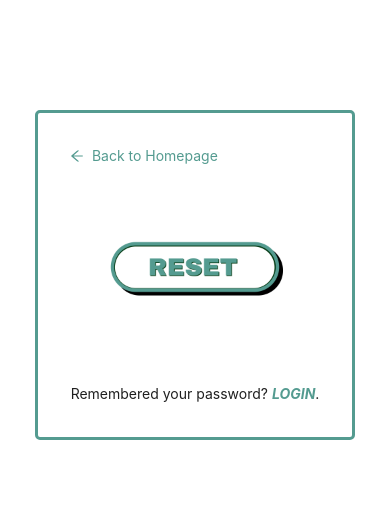
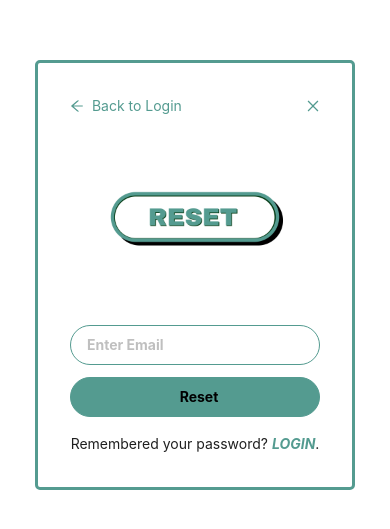
Before and after one commit to Trumg/COMP1640FE, a React (Vite) app: page /reset-password in a window 390 px wide. Shown: the part 147-676 px from the top of the page. Built offline with nearby package versions, Linux system fonts and the light colour scheme; no server answers.

Commit message:
Update phone auth

```diff
--- a/src/Components/Form/LoginForm/LoginEmailPasswordForm/LoginEmailPasswordForm.tsx
+++ b/src/Components/Form/LoginForm/LoginEmailPasswordForm/LoginEmailPasswordForm.tsx
@@ -69,6 +69,28 @@ const LoginEmailPasswordForm: React.FC = () => {
         </h3>
         <div className="login-google mt-2">
           <div>
+            <div className="flex justify-between">
+              <div className="mb-3">
+                <label
+                  htmlFor="email"
+                  className="block text-base font-medium text-gray-700"
+                >
+                  Email / Password
+                </label>
+              </div>
+              <div className="mb-3">
+                <label
+                  htmlFor="phone"
+                  className="block text-base font-medium text-gray-700"
+                >
+                  <Link to="/login-phone">
+                    <button className="text-[#549b90] font-bold italic">
+                      Login with Phone
+                    </button>
+                  </Link>
+                </label>
+              </div>
+            </div>
             <div>
               <Input
                 type="email"
--- a/src/Components/Form/LoginForm/LoginPhoneForm/LoginPhoneForm.tsx
+++ b/src/Components/Form/LoginForm/LoginPhoneForm/LoginPhoneForm.tsx
@@ -1,5 +1,117 @@
-function LoginPhoneForm() {
-  return <div>LoginPhoneForm</div>;
-}
+import React, { useState, useEffect } from "react";
+import { Link } from "react-router-dom";
+import { Card, Input } from "antd";
+import { ArrowLeftOutlined, CloseOutlined } from "@ant-design/icons";
+import { LoginImage } from "../../../../Assets/LoginImage/LoginImage";
+
+const LoginPhoneForm: React.FC = () => {
+  const [isMobile, setIsMobile] = useState<boolean>(false);
+
+  useEffect(() => {
+    const handleResize = () => {
+      setIsMobile(window.innerWidth <= 768);
+    };
+
+    handleResize();
+    window.addEventListener("resize", handleResize);
+    return () => window.removeEventListener("resize", handleResize);
+  }, []);
+
+  return (
+    <div className="flex justify-center items-center h-screen">
+      <Card
+        className={`w-full max-w-md p-2 ${isMobile ? "max-w-xs" : ""}`}
+        style={{ border: "3px solid #549b90", borderRadius: "5px" }}
+      >
+        <div className="flex justify-between">
+          <Link to="/login" className="text-[#549b90]">
+            <button>
+              <ArrowLeftOutlined />
+              &nbsp; Back to Login
+            </button>
+          </Link>
+          <Link to="/" className="text-[#549b90]">
+            <button>
+              <CloseOutlined />
+            </button>
+          </Link>
+        </div>
+        <h3 className="text-lg font-medium leading-6 text-gray-900 text-center mb-1">
+          <div className="flex items-center justify-center">
+            <img src={LoginImage} width={200} height={200} alt="Login Image" />
+          </div>
+        </h3>
+        <div className="login-google mt-2">
+          <div>
+            <div className="flex justify-between">
+              <div className="mb-3">
+                <label
+                  htmlFor="email"
+                  className="block text-base font-medium text-gray-700"
+                >
+                  Phone Number
+                </label>
+              </div>
+              <div className="mb-3">
+                <label
+                  htmlFor="email"
+                  className="block text-base font-medium text-gray-700"
+                >
+                  <Link to="/login-email">
+                    <button className="text-[#549b90] font-bold italic">
+                      Login with Email
+                    </button>
+                  </Link>
+                </label>
+              </div>
+            </div>
+            <div>
+              <Input
+                type="phone"
+                id="phone"
+                name="phone"
+                placeholder="Enter Phone Number"
+                className="relative bg-white text-black font-bold py-2 px-4 rounded-full w-full flex items-center justify-center border border-[#549b90] transition duration-300 hover:text-gray-600 hover:border-[#549b90] focus:outline-none hover:bg-gray-200"
+              />
+            </div>
+            <div className="mt-3">
+              <Input
+                type="phone"
+                id="phone"
+                name="phone"
+                placeholder="Enter Code"
+                className="relative bg-white text-black font-bold py-2 px-4 rounded-full w-full flex items-center justify-center border border-[#549b90] transition duration-300 hover:text-gray-600 hover:border-[#549b90] focus:outline-none hover:bg-gray-200"
+              />
+            </div>
+            <div className="mt-3">
+              <button className="relative bg-[#549b90] text-black font-bold py-2 px-4 rounded-full w-full flex items-center justify-center border border-[#549b90] transition duration-300 hover:text-gray-600 hover:border-[#549b90] focus:outline-none hover:bg-gray-200">
+                <span className="inline-block ml-2">Submit</span>
+              </button>
+            </div>
+          </div>
+        </div>
+        <div className="mt-4 text-center">
+          <p>
+            Forgot your password?{" "}
+            <Link
+              to="/reset-password"
+              className="text-[#549b90] font-bold italic"
+            >
+              RESET
+            </Link>
+            .
+          </p>
+          <p>
+            Don't have an account?{" "}
+            <Link to="/signup" className="text-[#549b90] font-bold italic">
+              SIGNUP
+            </Link>
+            .
+          </p>
+        </div>
+      </Card>
+    </div>
+  );
+};
 
 export default LoginPhoneForm;
--- a/src/Components/Form/ResetForm/ResetForm.tsx
+++ b/src/Components/Form/ResetForm/ResetForm.tsx
@@ -1,11 +1,32 @@
 import React, { useState, useEffect } from "react";
+import {
+  sendPasswordResetEmail,
+  // sendEmailVerification,
+} from "firebase/auth";
+import { auth } from "../../../Firebase/firebase";
+
 import { Link } from "react-router-dom";
-import { Card } from "antd";
-import { ArrowLeftOutlined } from "@ant-design/icons";
+import { Card, Input } from "antd";
+import { ArrowLeftOutlined, CloseOutlined } from "@ant-design/icons";
 import { ResetImage } from "../../../Assets/ResetImage/ResetImage";
 
 const ResetForm: React.FC = () => {
   const [isMobile, setIsMobile] = useState<boolean>(false);
+  const [email, setEmail] = useState("");
+
+  const handleForgotPassword = () => {
+    sendPasswordResetEmail(auth, email)
+      .then(() => {
+        // Password reset email sent successfully
+        // setMessage("Password reset email sent. Please check your inbox.");
+        // setError("");
+      })
+      .catch(() => {
+        // Handle errors
+        // setMessage("");
+        // setError(error.message);
+      });
+  };
 
   useEffect(() => {
     const handleResize = () => {
@@ -25,17 +46,46 @@ const ResetForm: React.FC = () => {
         }`}
         style={{ border: "3px solid #549b90", borderRadius: "5px" }}
       >
-        <Link to="/" className="text-[#549b90]">
-          <button>
-            <ArrowLeftOutlined />
-            &nbsp; Back to Homepage
-          </button>
-        </Link>
+        <div className="flex justify-between">
+          <Link to="/login-email" className="text-[#549b90]">
+            <button>
+              <ArrowLeftOutlined />
+              &nbsp; Back to Login
+            </button>
+          </Link>
+          <Link to="/" className="text-[#549b90]">
+            <button>
+              <CloseOutlined />
+            </button>
+          </Link>
+        </div>
         <h3 className="text-lg font-medium leading-6 text-gray-900 text-center mb-1">
           <div className="flex items-center justify-center">
             <img src={ResetImage} width={200} height={200} alt="Login Image" />
           </div>
         </h3>
+        <div className="login-google mt-2">
+          <div>
+            <div>
+              <Input
+                type="email"
+                id="reset-password"
+                name="reset-password"
+                placeholder="Enter Email"
+                className="relative bg-white text-black font-bold py-2 px-4 rounded-full w-full flex items-center justify-center border border-[#549b90] transition duration-300 hover:text-gray-600 hover:border-[#549b90] focus:outline-none hover:bg-gray-200"
+                onChange={(e) => setEmail(e.target.value)}
+              />
+            </div>
+            <div className="mt-3">
+              <button
+                onClick={handleForgotPassword}
+                className="relative bg-[#549b90] text-black font-bold py-2 px-4 rounded-full w-full flex items-center justify-center border border-[#549b90] transition duration-300 hover:text-gray-600 hover:border-[#549b90] focus:outline-none hover:bg-gray-200"
+              >
+                <span className="inline-block ml-2">Reset</span>
+              </button>
+            </div>
+          </div>
+        </div>
         <div className="mt-4 text-center">
           <p>
             Remembered your password?{" "}
```
